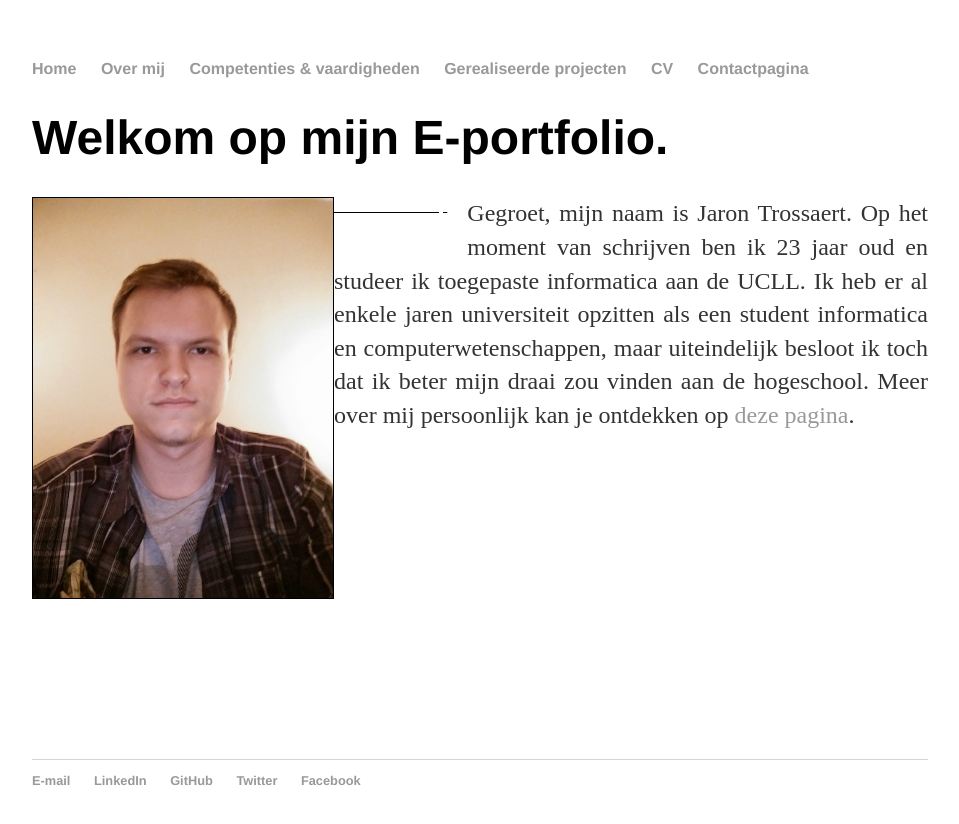
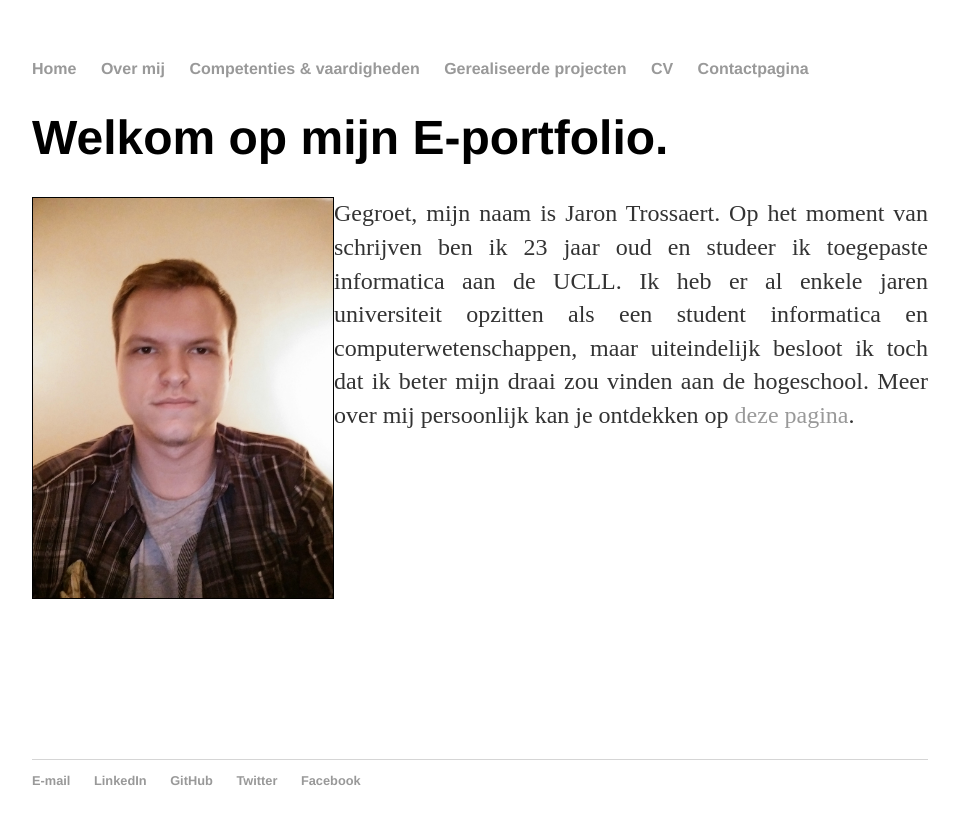
Before and after one commit to Jornax/Jornax.github.io, a Jekyll site: the page built from index.html, in a window 1280 px wide. Shown: the top 824 px of the page, without its empty margins (160-1119 px from the left). Built offline with Jekyll 4.4.1, drawn with Linux system fonts in a browser that asks for light colours.

Commit message:
Update index.html

```diff
--- a/index.html
+++ b/index.html
@@ -5,9 +5,6 @@ title: E-portfolio van Jaron Trossaert
  <div class="blurb">
  	<h1>Welkom op mijn E-portfolio.</h1>
   <div style="float: left;"><img src="tmpPhoto.jpg" width="300px" border="1px"></div>
-  <div style="float:left; margin-right: 20px;"><u><font color="white">Free Membership</font></u>
-   <div style="width:50px;height:600x;border:6px double white;"><font color="white">Text here</font></div>
-</div>
   <p STYLE="text-align: justify;">Gegroet, mijn naam is Jaron Trossaert. Op het moment van schrijven ben ik 23 jaar oud
  	en studeer ik toegepaste informatica aan de UCLL. Ik heb er al enkele jaren universiteit opzitten als
  	een student informatica en computerwetenschappen, maar uiteindelijk besloot ik toch dat ik beter mijn draai
```
